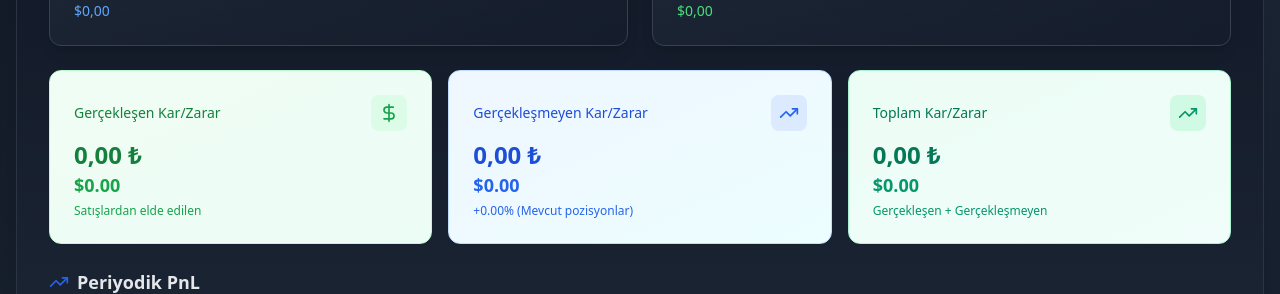
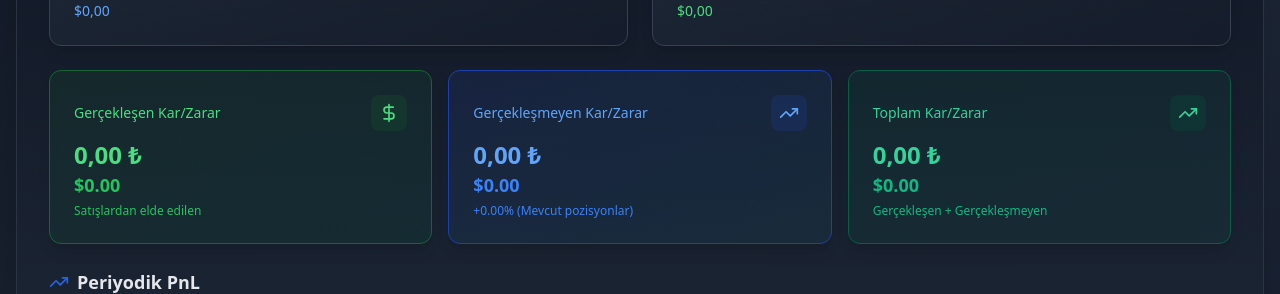
Before and after one commit to kotiktan79/portfolio, a React (Vite) app: page / in a window 1280 px wide. Both pictures are taken after a click on the button 576 px from the left and 87 px from the top of the page. Shown: the part 261-555 px from the top of the page. Built offline with nearby package versions, Linux system fonts and the light colour scheme; no server answers; the database is empty.

Commit message:
Updated ProfitSummary.tsx

```diff
--- a/src/components/ProfitSummary.tsx
+++ b/src/components/ProfitSummary.tsx
@@ -42,8 +42,8 @@ export function ProfitSummary({ unrealizedProfit, unrealizedProfitPercent }: Pro
   if (loading) {
     return (
       <div className="grid grid-cols-1 md:grid-cols-3 gap-4">
-        <div className="bg-white p-6 rounded-xl shadow-sm border border-slate-200 animate-pulse">
-          <div className="h-20 bg-slate-200 rounded"></div>
+        <div className="bg-white dark:bg-gray-800 p-6 rounded-xl shadow-sm border border-slate-200 dark:border-gray-700 animate-pulse">
+          <div className="h-20 bg-slate-200 dark:bg-gray-700 rounded"></div>
         </div>
       </div>
     );
@@ -51,62 +51,62 @@ export function ProfitSummary({ unrealizedProfit, unrealizedProfitPercent }: Pro
 
   return (
     <div className="grid grid-cols-1 md:grid-cols-3 gap-4">
-      <div className="bg-gradient-to-br from-green-50 to-emerald-50 p-6 rounded-xl shadow-sm border border-green-200">
+      <div className="bg-gradient-to-br from-green-50 to-emerald-50 dark:from-green-900/20 dark:to-emerald-900/20 p-6 rounded-xl shadow-lg border border-green-200 dark:border-green-800">
         <div className="flex items-center justify-between mb-2">
-          <h3 className="text-sm font-medium text-green-700">Gerçekleşen Kar/Zarar</h3>
-          <div className="p-2 bg-green-100 rounded-lg">
-            <DollarSign className="text-green-600" size={20} />
+          <h3 className="text-sm font-medium text-green-700 dark:text-green-400">Gerçekleşen Kar/Zarar</h3>
+          <div className="p-2 bg-green-100 dark:bg-green-900/30 rounded-lg">
+            <DollarSign className="text-green-600 dark:text-green-400" size={20} />
           </div>
         </div>
-        <p className={`text-2xl font-bold ${realizedProfit >= 0 ? 'text-green-700' : 'text-red-700'}`}>
+        <p className={`text-2xl font-bold ${realizedProfit >= 0 ? 'text-green-700 dark:text-green-400' : 'text-red-700 dark:text-red-400'}`}>
           {formatCurrency(realizedProfit)} ₺
         </p>
-        <p className={`text-lg font-semibold ${realizedProfit >= 0 ? 'text-green-600' : 'text-red-600'}`}>
+        <p className={`text-lg font-semibold ${realizedProfit >= 0 ? 'text-green-600 dark:text-green-500' : 'text-red-600 dark:text-red-500'}`}>
           ${formatCurrencyUSD(realizedProfit, usdRate)}
         </p>
-        <p className="text-xs text-green-600 mt-1">Satışlardan elde edilen</p>
+        <p className="text-xs text-green-600 dark:text-green-500 mt-1">Satışlardan elde edilen</p>
       </div>
 
-      <div className="bg-gradient-to-br from-blue-50 to-cyan-50 p-6 rounded-xl shadow-sm border border-blue-200">
+      <div className="bg-gradient-to-br from-blue-50 to-cyan-50 dark:from-blue-900/20 dark:to-cyan-900/20 p-6 rounded-xl shadow-lg border border-blue-200 dark:border-blue-800">
         <div className="flex items-center justify-between mb-2">
-          <h3 className="text-sm font-medium text-blue-700">Gerçekleşmeyen Kar/Zarar</h3>
-          <div className="p-2 bg-blue-100 rounded-lg">
-            <TrendingUp className="text-blue-600" size={20} />
+          <h3 className="text-sm font-medium text-blue-700 dark:text-blue-400">Gerçekleşmeyen Kar/Zarar</h3>
+          <div className="p-2 bg-blue-100 dark:bg-blue-900/30 rounded-lg">
+            <TrendingUp className="text-blue-600 dark:text-blue-400" size={20} />
           </div>
         </div>
-        <p className={`text-2xl font-bold ${unrealizedProfit >= 0 ? 'text-blue-700' : 'text-red-700'}`}>
+        <p className={`text-2xl font-bold ${unrealizedProfit >= 0 ? 'text-blue-700 dark:text-blue-400' : 'text-red-700 dark:text-red-400'}`}>
           {formatCurrency(unrealizedProfit)} ₺
         </p>
-        <p className={`text-lg font-semibold ${unrealizedProfit >= 0 ? 'text-blue-600' : 'text-red-600'}`}>
+        <p className={`text-lg font-semibold ${unrealizedProfit >= 0 ? 'text-blue-600 dark:text-blue-500' : 'text-red-600 dark:text-red-500'}`}>
           ${formatCurrencyUSD(unrealizedProfit, usdRate)}
         </p>
-        <p className={`text-xs mt-1 ${unrealizedProfit >= 0 ? 'text-blue-600' : 'text-red-600'}`}>
+        <p className={`text-xs mt-1 ${unrealizedProfit >= 0 ? 'text-blue-600 dark:text-blue-500' : 'text-red-600 dark:text-red-500'}`}>
           {unrealizedProfit >= 0 ? '+' : ''}{unrealizedProfitPercent.toFixed(2)}% (Mevcut pozisyonlar)
         </p>
       </div>
 
       <div className={`bg-gradient-to-br ${
-        isPositive ? 'from-emerald-50 to-teal-50 border-emerald-200' : 'from-red-50 to-rose-50 border-red-200'
-      } p-6 rounded-xl shadow-sm border`}>
+        isPositive ? 'from-emerald-50 to-teal-50 dark:from-emerald-900/20 dark:to-teal-900/20 border-emerald-200 dark:border-emerald-800' : 'from-red-50 to-rose-50 dark:from-red-900/20 dark:to-rose-900/20 border-red-200 dark:border-red-800'
+      } p-6 rounded-xl shadow-lg border`}>
         <div className="flex items-center justify-between mb-2">
-          <h3 className={`text-sm font-medium ${isPositive ? 'text-emerald-700' : 'text-red-700'}`}>
+          <h3 className={`text-sm font-medium ${isPositive ? 'text-emerald-700 dark:text-emerald-400' : 'text-red-700 dark:text-red-400'}`}>
             Toplam Kar/Zarar
           </h3>
-          <div className={`p-2 rounded-lg ${isPositive ? 'bg-emerald-100' : 'bg-red-100'}`}>
+          <div className={`p-2 rounded-lg ${isPositive ? 'bg-emerald-100 dark:bg-emerald-900/30' : 'bg-red-100 dark:bg-red-900/30'}`}>
             {isPositive ? (
-              <TrendingUp className="text-emerald-600" size={20} />
+              <TrendingUp className="text-emerald-600 dark:text-emerald-400" size={20} />
             ) : (
-              <TrendingDown className="text-red-600" size={20} />
+              <TrendingDown className="text-red-600 dark:text-red-400" size={20} />
             )}
           </div>
         </div>
-        <p className={`text-2xl font-bold ${isPositive ? 'text-emerald-700' : 'text-red-700'}`}>
+        <p className={`text-2xl font-bold ${isPositive ? 'text-emerald-700 dark:text-emerald-400' : 'text-red-700 dark:text-red-400'}`}>
           {formatCurrency(totalProfit)} ₺
         </p>
-        <p className={`text-lg font-semibold ${isPositive ? 'text-emerald-600' : 'text-red-600'}`}>
+        <p className={`text-lg font-semibold ${isPositive ? 'text-emerald-600 dark:text-emerald-500' : 'text-red-600 dark:text-red-500'}`}>
           ${formatCurrencyUSD(totalProfit, usdRate)}
         </p>
-        <p className={`text-xs mt-1 ${isPositive ? 'text-emerald-600' : 'text-red-600'}`}>
+        <p className={`text-xs mt-1 ${isPositive ? 'text-emerald-600 dark:text-emerald-500' : 'text-red-600 dark:text-red-500'}`}>
           Gerçekleşen + Gerçekleşmeyen
         </p>
       </div>
```
Also changed, not shown: 1 other file (tests, documents, lock files or other folders).
